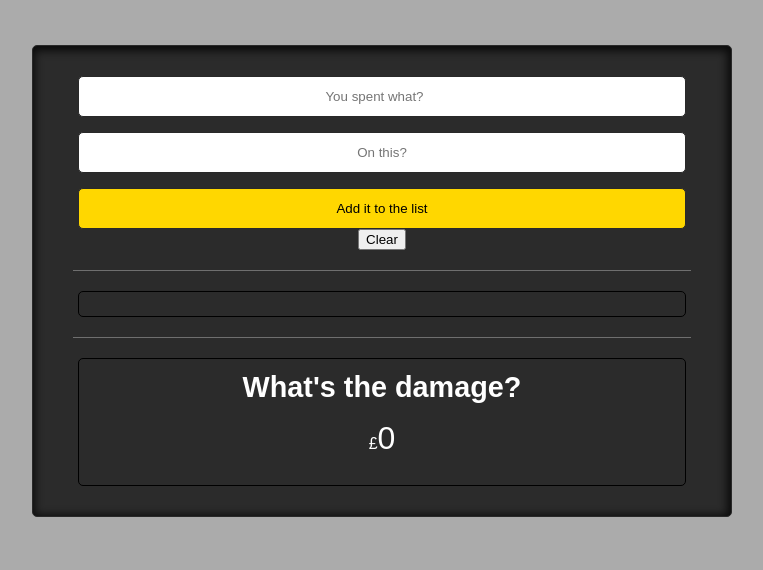
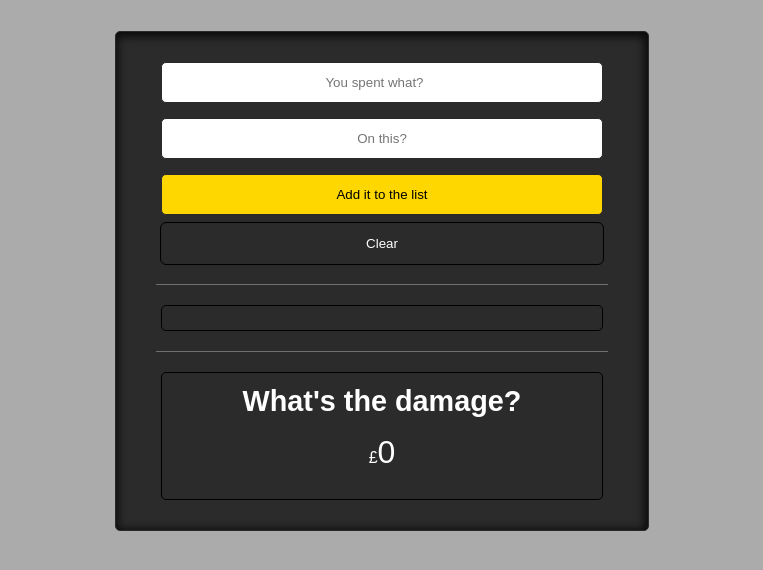
Before and after one commit to RyanBriggsDev/expense-tracker, a plain HTML site: page index.html in a window 1280 px wide. Shown: the part 208-778 px from the top of the page, without its empty margins (258-1021 px from the left). Drawn offline with Linux system fonts and the light colour scheme.

Commit message:
small adjustments to css

```diff
--- a/index.html
+++ b/index.html
@@ -9,30 +9,27 @@
   </head>
   <body>
     <main class="main">
-      <!-- title -->
       <h1>Expense Tracker</h1>
+      <form id="form" name="contentForm">
       <div class="contentContainer">
-        <!-- user input -->
-        <form id="form" name="contentForm">
-          <input
-            class="input"
-            id="amount"
-            name="amount"
-            type="number"
+        <input
+        class="input"
+        id="amount"
+        name="amount"
+        type="number"
             placeholder="You spent what?"
             required
           />
           <input class="input" id="item" name="item" type="text" placeholder="On this?" required />
           <br />
-          <input type="submit" value="Add it to the list" id="btn" />
+          <input type="submit" class="submit" value="Add it to the list" id="btn" />
         </form>
-        <button id="clear">Clear</button>
+        <button id="clear" class="clear">Clear</button>
         <hr class="divider" />
         <ul id="listedItems">
           <!-- javascript will add <li> tags with user inputted content -->
         </ul>
         <hr class="divider" />
-        <!-- total amount spent -->
         <div class="totalContainer">
           <h2>What's the damage?</h2>
           <p>£<span id="totalDisplayedText">0</span></p>
@@ -40,7 +37,6 @@
       </div>
     </main>
 
-    <!-- js link -->
     <script src="/main.js"></script>
   </body>
 </html>
--- a/main.js
+++ b/main.js
@@ -1,4 +1,3 @@
-// Element Selectors
 const btn = document.getElementById("btn");
 const form = document.getElementById("form");
 const clearButton = document.getElementById("clear");
--- a/style.scss
+++ b/style.scss
@@ -91,8 +91,23 @@ a:hover {
 }
 
 // button
-form #clear {
+  .clear, .submit {
   background-color: $test;
+  border: 0.5px rgb(41, 41, 41) solid;
+  border-radius: 5px;
+  cursor: pointer;
+  padding: 12px 20px;
+  width: 100%;
+  font-weight: 500;
+  transition: background-color 300ms ease-in-out
+}
+
+.submit {
+  margin-bottom: 0.5rem;
+}
+
+.clear, .submit {
+  background-color: $button;
   border: 0.5px rgb(41, 41, 41) solid;
   border-radius: 5px;
   padding: 12px 20px;
@@ -100,13 +115,13 @@ form #clear {
   font-weight: 500;
 }
 
-form #clear {
-  background-color: $button;
-  border: 0.5px rgb(41, 41, 41) solid;
-  border-radius: 5px;
-  padding: 12px 20px;
-  width: 100%;
-  font-weight: 500;
+.clear {
+  background-color: transparent;
+  color: white;
+  outline: 1px black solid;
+}
+.clear:hover {
+  background-color: black;
 }
 
 form #btn:hover {
```
Also changed, not shown: style.css, 1 other file.
